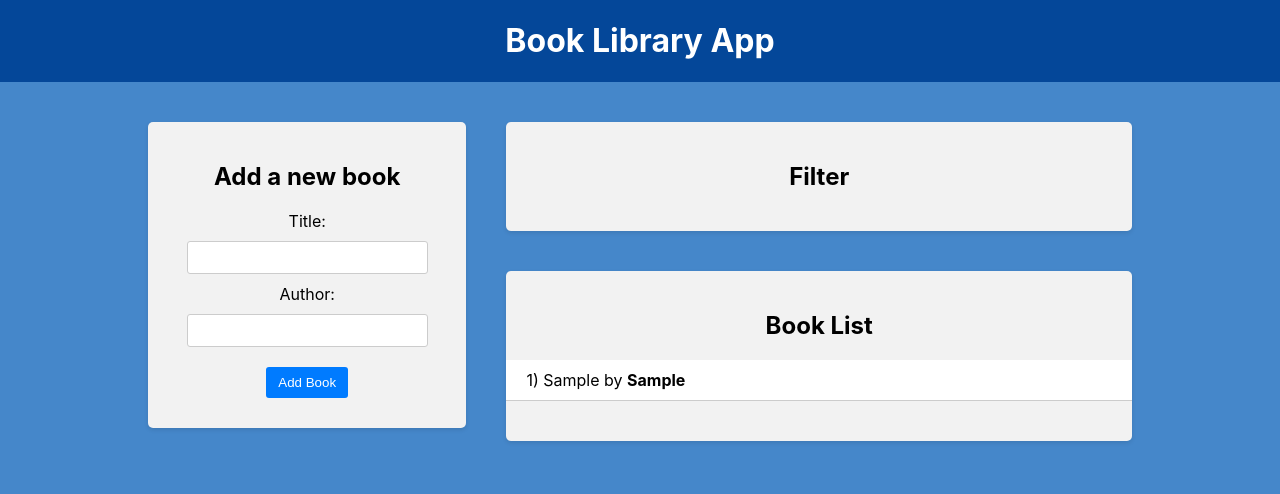
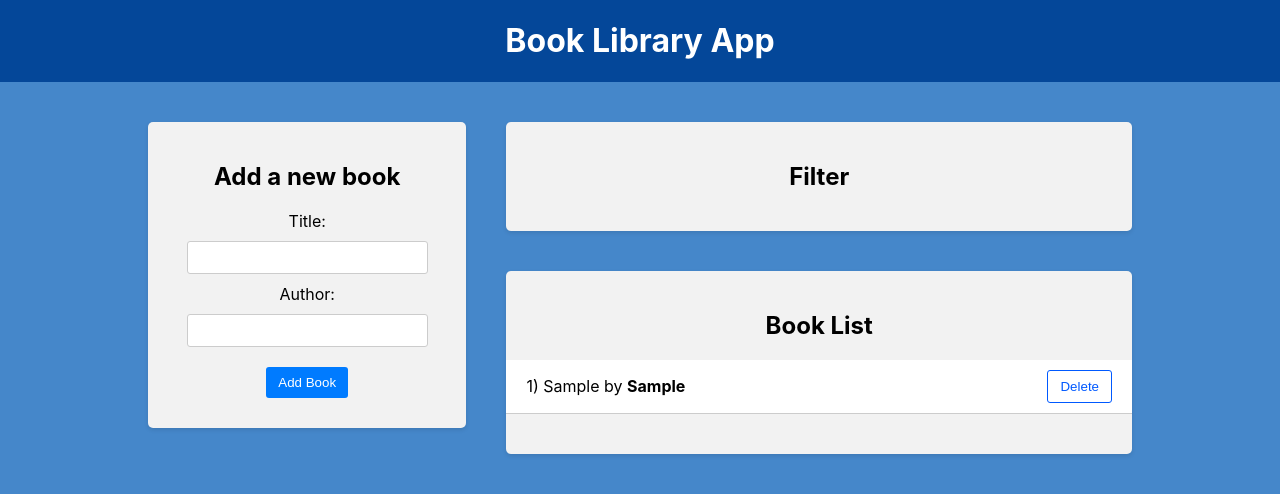
Before and after one commit to MaksSolo/22-react-redux, a React (Create React App) app in the folder frontend/: page / in a window 1280 px wide. Both pictures are taken after typing "Sample", "Sample" into the empty fields and a click on the button "Add Book". Shown: the top 494 px of the page. Built offline with nearby package versions, Linux system fonts and the light colour scheme.

Commit message:
added delete book by id

```diff
--- a/frontend/src/components/BookList/BookList.css
+++ b/frontend/src/components/BookList/BookList.css
@@ -25,8 +25,8 @@
 
 .book-list button {
   background-color: #fff;
-  color: red;
-  border: 1px solid red;
+  color: rgb(0, 89, 255);
+  border: 1px solid rgb(0, 89, 255);
   padding: 8px 12px;
   border-radius: 3px;
   cursor: pointer;
@@ -34,7 +34,7 @@
 }
 
 .book-list button:hover {
-  background-color: #fdd;
+  background-color: rgb(212, 227, 255);
 }
 
 .book-list .highlight {
--- a/frontend/src/components/BookList/BookList.js
+++ b/frontend/src/components/BookList/BookList.js
@@ -1,8 +1,15 @@
-import { useSelector } from 'react-redux'
+import { useSelector, useDispatch } from 'react-redux'
+import { deleteBook } from '../../redux/books/actionCreators'
 import './BookList.css'
 
 const BookList = () => {
   const books = useSelector((state) => state.books)
+  const dispatch = useDispatch()
+
+  const handleDeleteBook = (id) => {
+    dispatch(deleteBook(id))
+  }
+
   return (
     <div className="app-block book-list">
       <h2>Book List</h2>
@@ -15,6 +22,11 @@
               <div className="book-info">
                 {++i}) {book.title} by <strong>{book.author}</strong>
               </div>
+              <div className="book-actions">
+                <button onClick={() => handleDeleteBook(book.id)}>
+                  Delete
+                </button>
+              </div>
             </li>
           ))}
         </ul>
--- a/frontend/src/redux/books/actionCreators.js
+++ b/frontend/src/redux/books/actionCreators.js
@@ -6,3 +6,9 @@
     payload: newBook,
   }
 }
+export const deleteBook = (id) => {
+  return {
+    type: a.DELETE_BOOK,
+    payload: id,
+  }
+}
--- a/frontend/src/redux/books/reducer.js
+++ b/frontend/src/redux/books/reducer.js
@@ -6,7 +6,8 @@
   switch (action.type) {
     case a.ADD_BOOK:
       return [...state, action.payload]
-
+    case a.DELETE_BOOK:
+      return state.filter((book) => book.id !== action.payload)
     default:
       return state
   }
```
Lines whose indentation alone changed are shown as unchanged.
